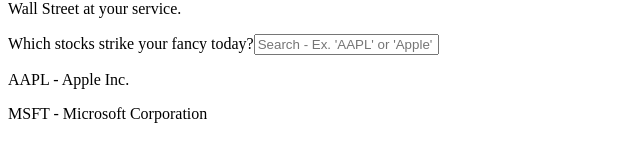
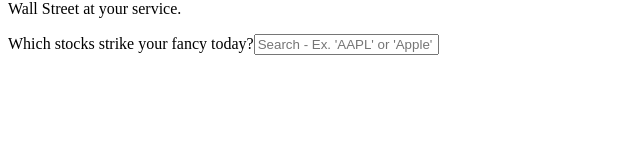
Before and after one commit to mealthebear/stock-center, a React (Create React App) app in the folder client/: page / in a window 1280 px wide. Shown: the part 574-736 px from the top of the page, without its empty margins (0-640 px from the left). Built offline with nearby package versions, Linux system fonts and the light colour scheme; the HTML template or start-up script is replaced by a standard one.

Commit message:
Passed filtered stocks down to dropdown component

```diff
--- a/client/src/components/StockSearchForm.js
+++ b/client/src/components/StockSearchForm.js
@@ -18,7 +18,7 @@ const StockSearchForm = ({ appendStock, listOfStocks }) => {
     <form className='stock-search-form' onSubmit={handleSubmit}>
       <label className='form-header'>Which stocks strike your fancy today?</label>
       <input className='form-input' onChange={handleChange} placeholder={`Search - Ex. 'AAPL' or 'Apple'`}></input>
-      <StocksDropDownMenu stocks={[{name: 'Apple Inc.', ticker: 'AAPL'},{name: 'Microsoft Corporation', ticker: 'MSFT'}]}/>
+      <StocksDropDownMenu stocks={filteredStocks}/>
     </form>
   )
 }
```
